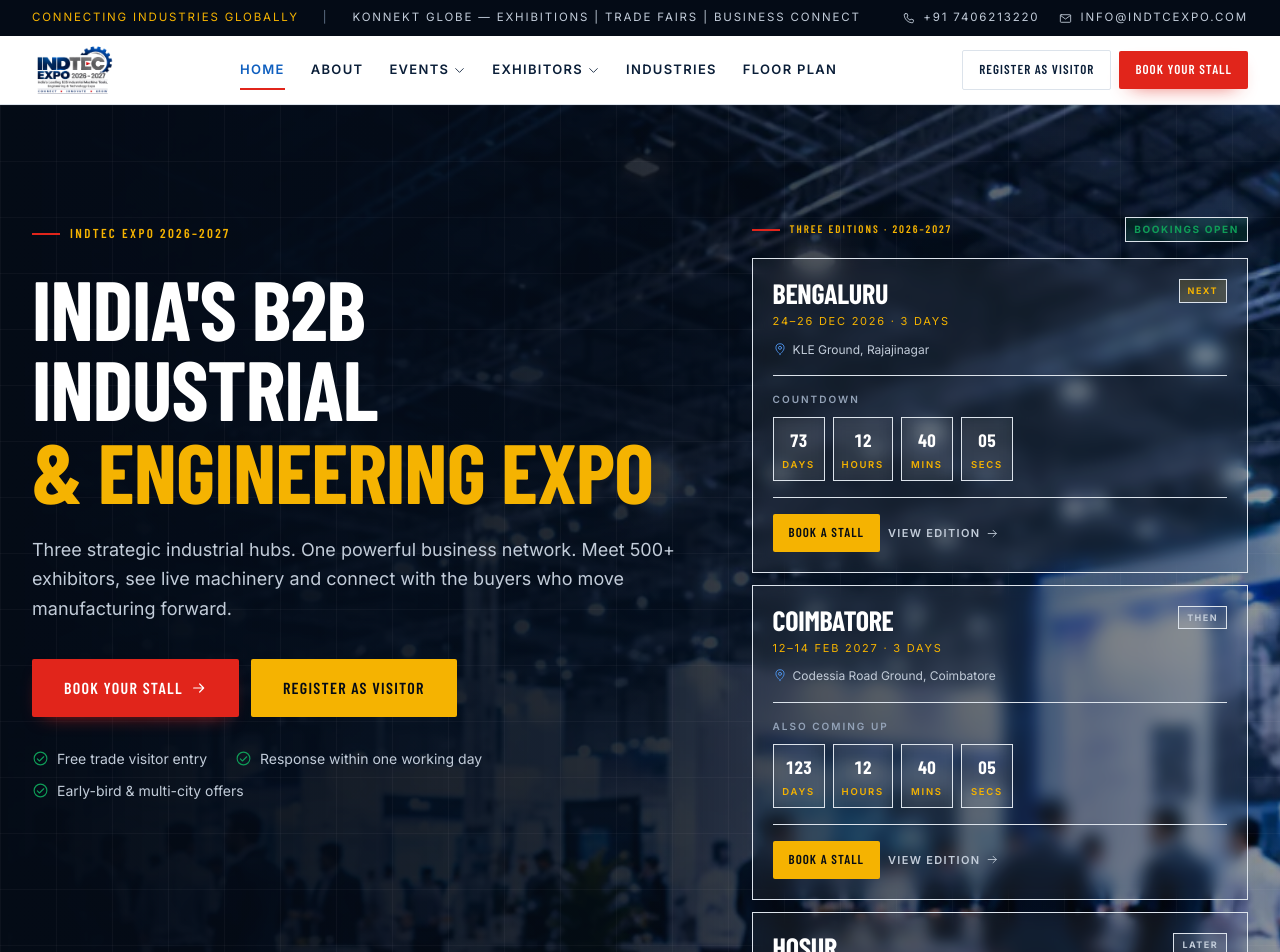
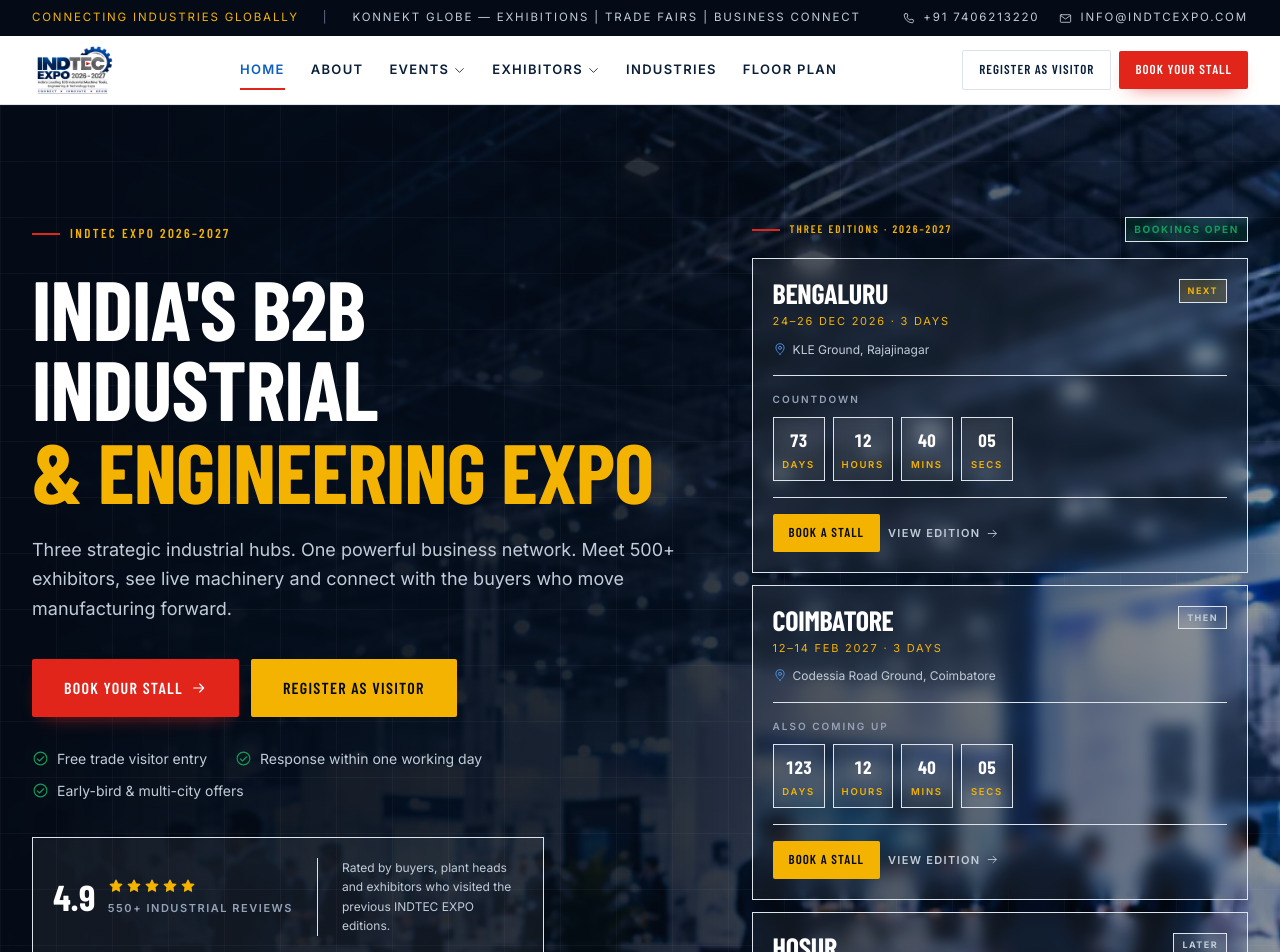
Before and after one commit to heymovox/indtecexpo, a Next.js app: page / in a window 1280 px wide. Shown: the top 952 px of the page. Built offline with nearby package versions, Linux system fonts and the light colour scheme.

Commit message:
Add an attendee rating card to the hero

```diff
--- a/src/app/page.tsx
+++ b/src/app/page.tsx
@@ -107,6 +107,34 @@ export default function HomePage() {
                   </li>
                 ))}
               </ul>
+
+              {/* Attendee rating card */}
+              <div className="mt-9 flex w-full max-w-lg flex-wrap items-center gap-x-6 gap-y-4 border border-white/15 bg-white/[0.06] p-4 backdrop-blur-sm sm:p-5">
+                <div className="flex items-center gap-3">
+                  <span className="display tabular text-4xl leading-none text-white">
+                    4.9
+                  </span>
+                  <div>
+                    <div
+                      className="flex items-center gap-0.5 text-gold-500"
+                      role="img"
+                      aria-label="Rated 4.9 out of 5"
+                    >
+                      {Array.from({ length: 5 }).map((_, index) => (
+                        <Icon key={index} name="star" size={16} className="fill-current" />
+                      ))}
+                    </div>
+                    <p className="mt-1.5 text-[11px] font-semibold uppercase tracking-[0.14em] text-steel-400">
+                      550+ Industrial Reviews
+                    </p>
+                  </div>
+                </div>
+
+                <p className="min-w-[12rem] flex-1 border-l border-white/10 pl-6 text-xs leading-relaxed text-steel-300">
+                  Rated by buyers, plant heads and exhibitors who visited the
+                  previous INDTEC EXPO editions.
+                </p>
+              </div>
             </div>
 
             {/* All three editions as cards */}
```
